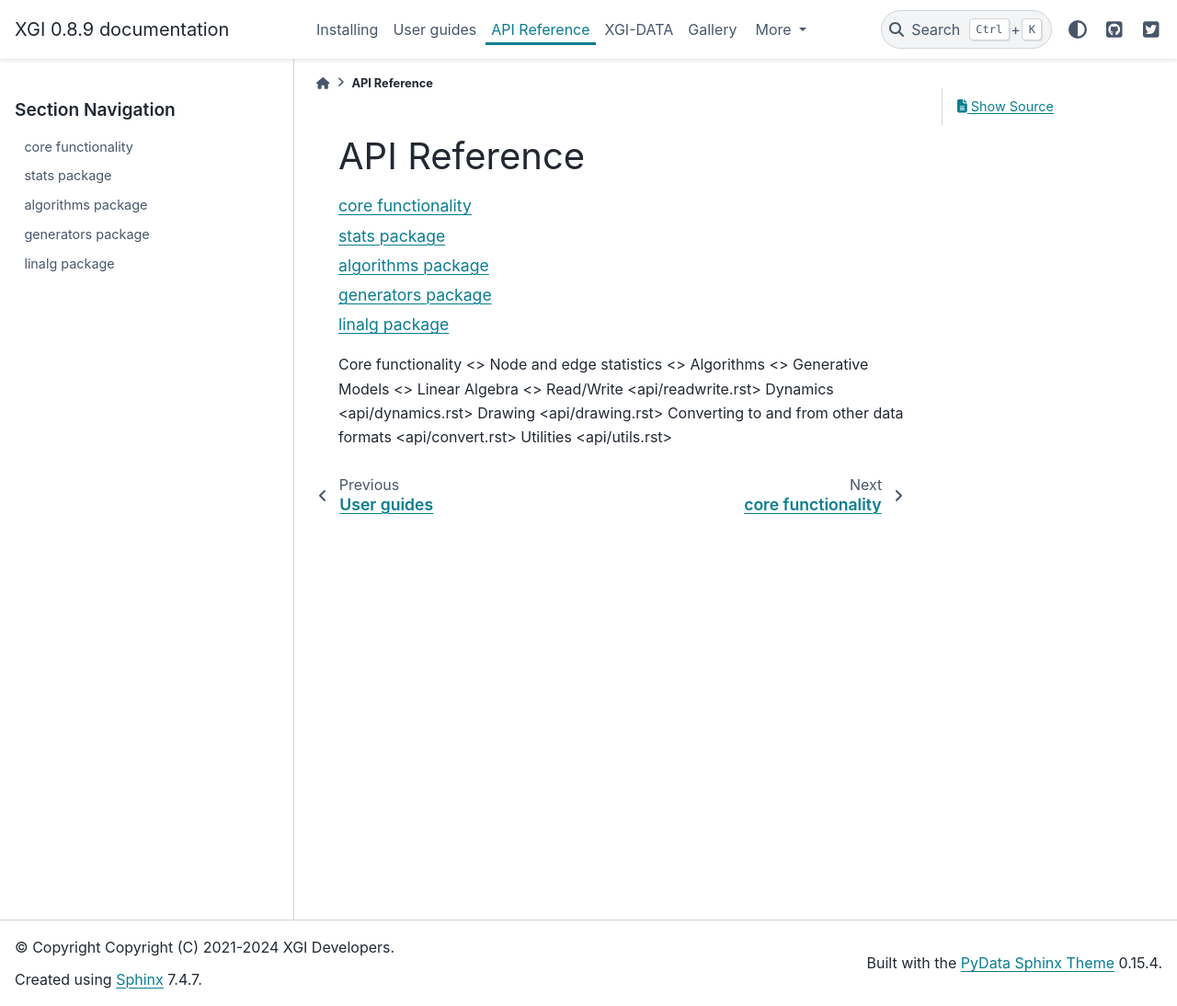
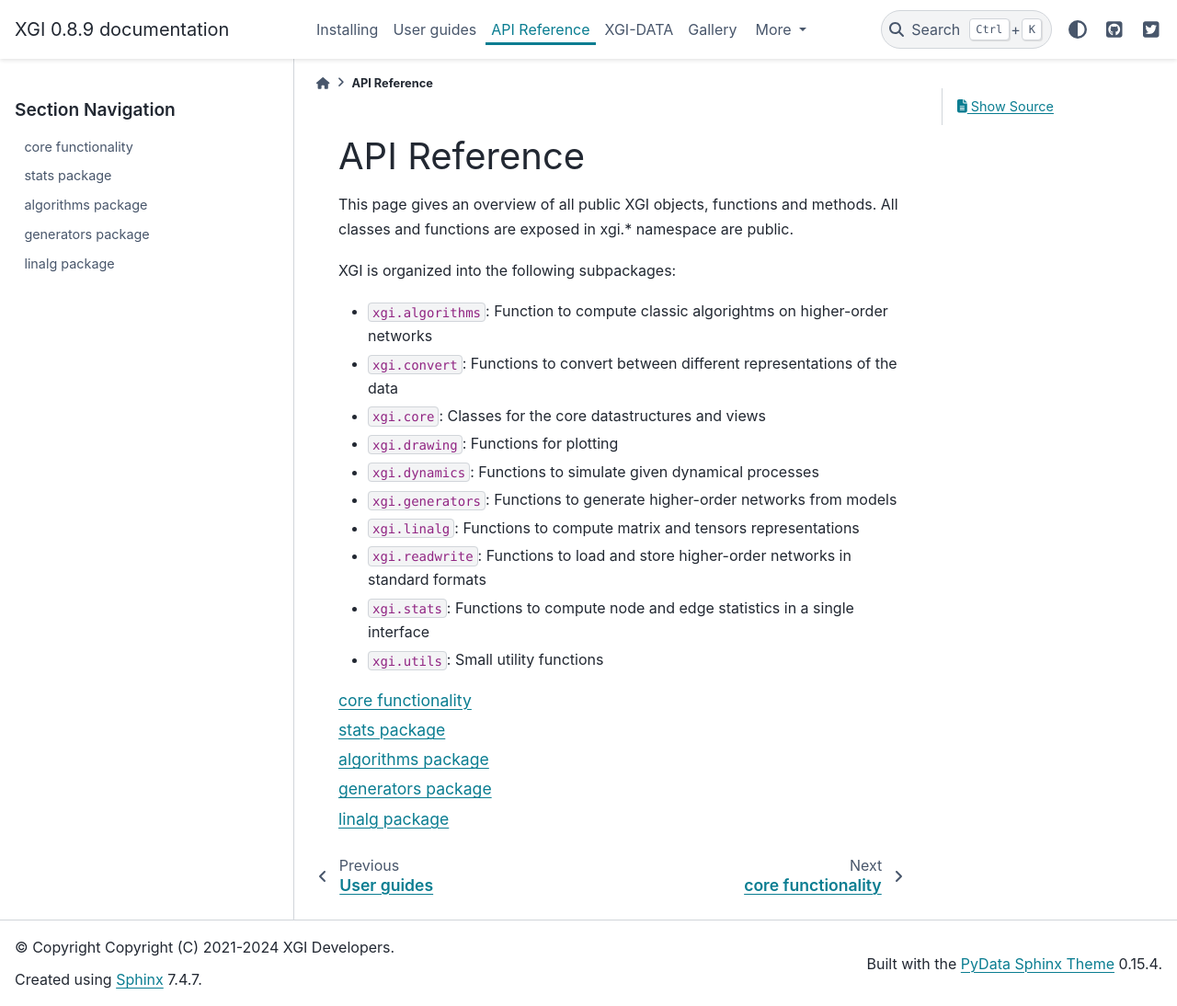
Before and after one commit to xgi-org/xgi, a Sphinx documentation site: the page built from docs/source/reference.rst, in a window 1280 px wide and 1094 px high. Shown: the whole window at 92% size. Built offline with Sphinx 7.4.7 and the PyData theme 0.15.4, drawn with Linux system fonts in a browser that asks for light colours; pages that are not in the unit, such as notebooks, are missing from menus.

Commit message:
docs: added description to Reference page

```diff
--- a/docs/source/reference.rst
+++ b/docs/source/reference.rst
@@ -4,6 +4,20 @@
 API Reference
 **************
 
+This page gives an overview of all public XGI objects, functions and methods. All classes and functions are exposed in xgi.* namespace are public.
+
+XGI is organized into the following subpackages:
+
+* ``xgi.algorithms``: Function to compute classic algorightms on higher-order networks
+* ``xgi.convert``:  Functions to convert between different representations of the data
+* ``xgi.core``: Classes for the core datastructures and views
+* ``xgi.drawing``:  Functions for plotting
+* ``xgi.dynamics``: Functions to simulate given dynamical processes
+* ``xgi.generators``: Functions to generate higher-order networks from models
+* ``xgi.linalg``: Functions to compute matrix and tensors representations
+* ``xgi.readwrite``:  Functions to load and store higher-order networks in standard formats
+* ``xgi.stats``:  Functions to compute node and edge statistics in a single interface
+* ``xgi.utils``: Small utility functions
 
 .. toctree::
    :maxdepth: 2
@@ -13,14 +27,3 @@ API Reference
    api/algorithms.rst
    api/generators.rst
    api/linalg.rst
-
-Core functionality <>
-Node and edge statistics <>
-Algorithms <>
-Generative Models <>
-Linear Algebra <>
-Read/Write <api/readwrite.rst>
-Dynamics <api/dynamics.rst>
-Drawing <api/drawing.rst>
-Converting to and from other data formats <api/convert.rst>
-Utilities <api/utils.rst>
```
Also changed, not shown: docs/source/higher-order.rst (+15 -0 lines), docs/source/index.rst (+22 -27 lines).
